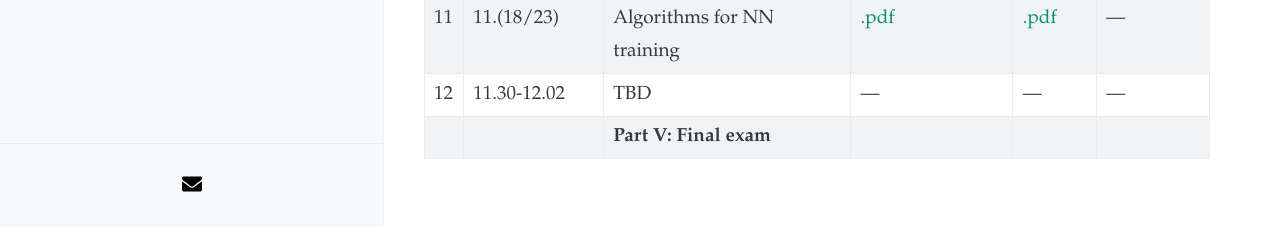
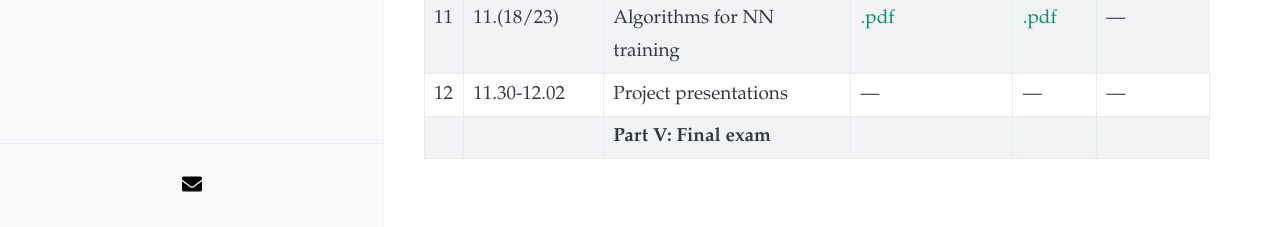
Before and after one commit to akyrillidis/comp414-514, a Jekyll site: the page built from schedule.md, in a window 1280 px wide and 900 px high, scrolled down 550 px. Shown: the part 670-897 px from the top of the window. Built offline with Jekyll 4.4.1, drawn with Linux system fonts in a browser that asks for light colours; nearby versions of some CDN libraries.

Commit message:
Update schedule.md

```diff
--- a/schedule.md
+++ b/schedule.md
@@ -24,7 +24,7 @@ layout: default
 | | | **Part IV: Optimization methods in modern ML** | | | |
 | 10 | 11.(11/16) | Landscape properties of general functions |  [.pdf](/schedule/images/chapter10.pdf)  | [.pdf](/schedule/images/Lecture 10.pdf) | --- |
 | 11 | 11.(18/23) | Algorithms for NN training | [.pdf]() | [.pdf](/schedule/images/Lecture 11b.pdf) | --- |
-| 12 | 11.30-12.02 | TBD  | ---  | ---  | --- |
+| 12 | 11.30-12.02 | Project presentations  | ---  | ---  | --- |
 | | | **Part V: Final exam** | | | |
 
 &nbsp;
```
